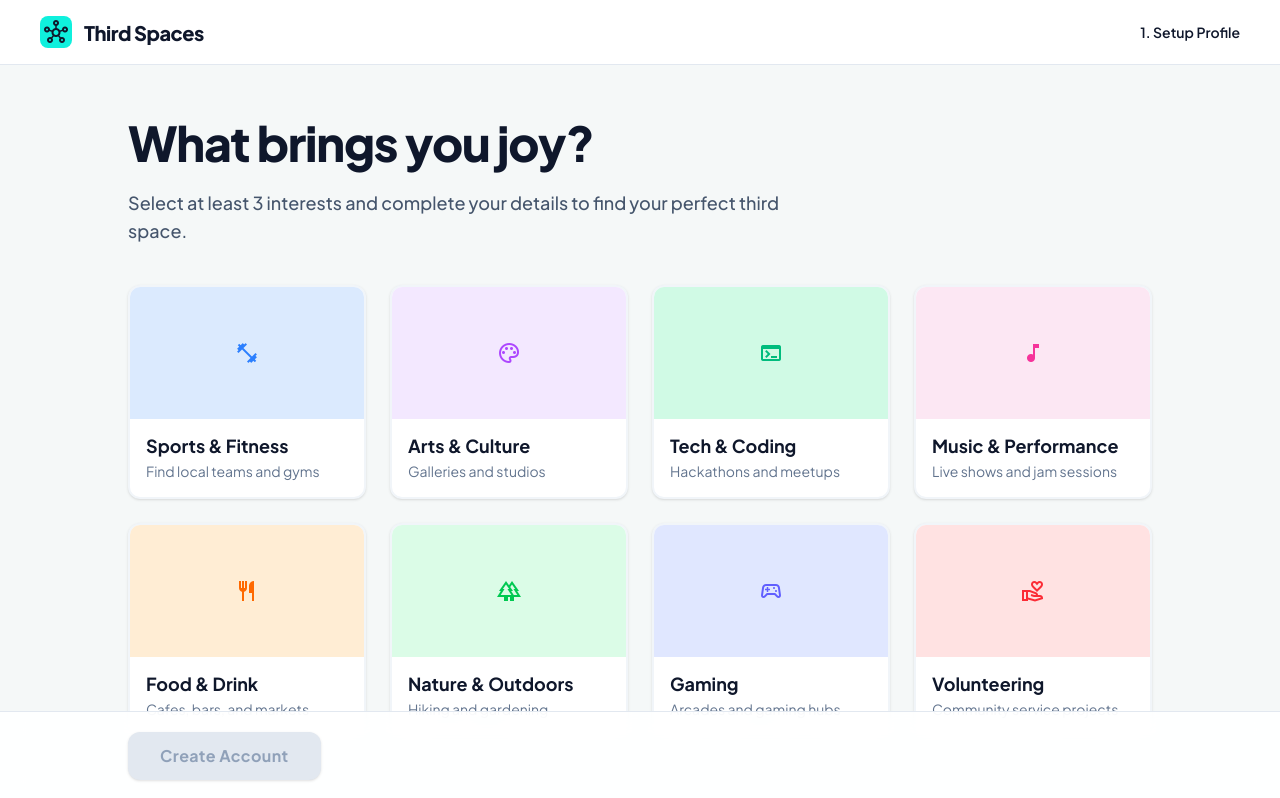
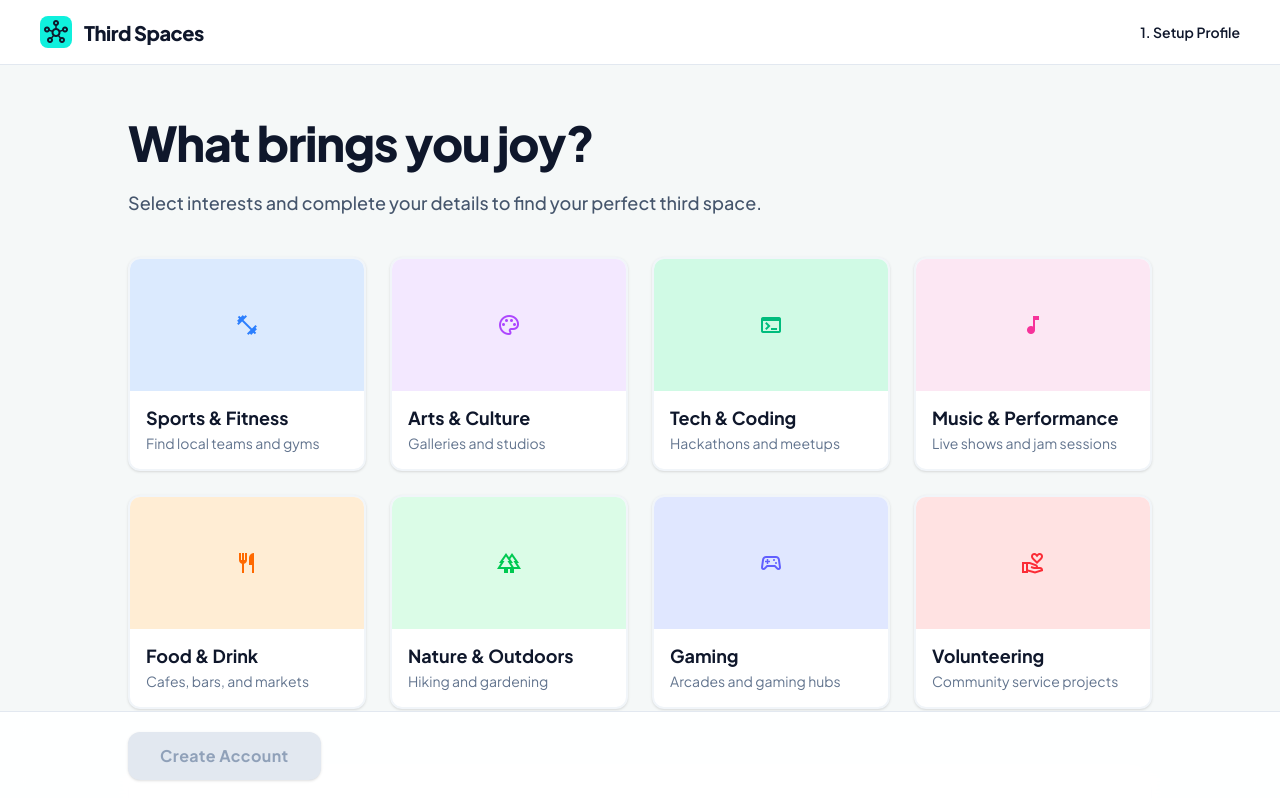
Before and after one commit to Eliaslopes248/AFROPIX-2026-CLIENT, a React (Vite) app in the folder app/: page / in a window 1280 px wide. Shown: the top 798 px of the page. Built offline with nearby package versions, Linux system fonts and the light colour scheme.

Commit message:
the full working component

```diff
--- a/app/src/App.jsx
+++ b/app/src/App.jsx
@@ -1,6 +1,7 @@
 import './App.css'
 import { BrowserRouter as Router, Routes, Route } from 'react-router-dom'
 import CreateAccount from './pages/CreateAccount'
+import Home from './pages/Home'
 
 function App() {
 
@@ -8,6 +9,7 @@ function App() {
     <Router>
       <Routes>
         <Route path='/' element={<CreateAccount/>}/>
+        <Route path='/t' element={<Home/>}/>
       </Routes>
     </Router>
   )
--- a/app/src/pages/CreateAccount.jsx
+++ b/app/src/pages/CreateAccount.jsx
@@ -18,7 +18,7 @@ export default function CreateAccount() {
                             <div class="flex flex-col gap-4 mb-10 text-center md:text-left">
                                 <h1 class="text-slate-900 dark:text-slate-100 text-4xl md:text-5xl font-black leading-tight tracking-tight">What brings you joy?</h1>
                                 <p class="text-slate-600 dark:text-slate-400 text-lg font-medium max-w-2xl">
-                                    Select at least 3 interests and complete your details to find your perfect third space.
+                                    Select interests and complete your details to find your perfect third space.
                                 </p>
                             </div>
                             {/* <!-- ----- PAGE HERO / TITLE SECTION end ----- --> */}
```
